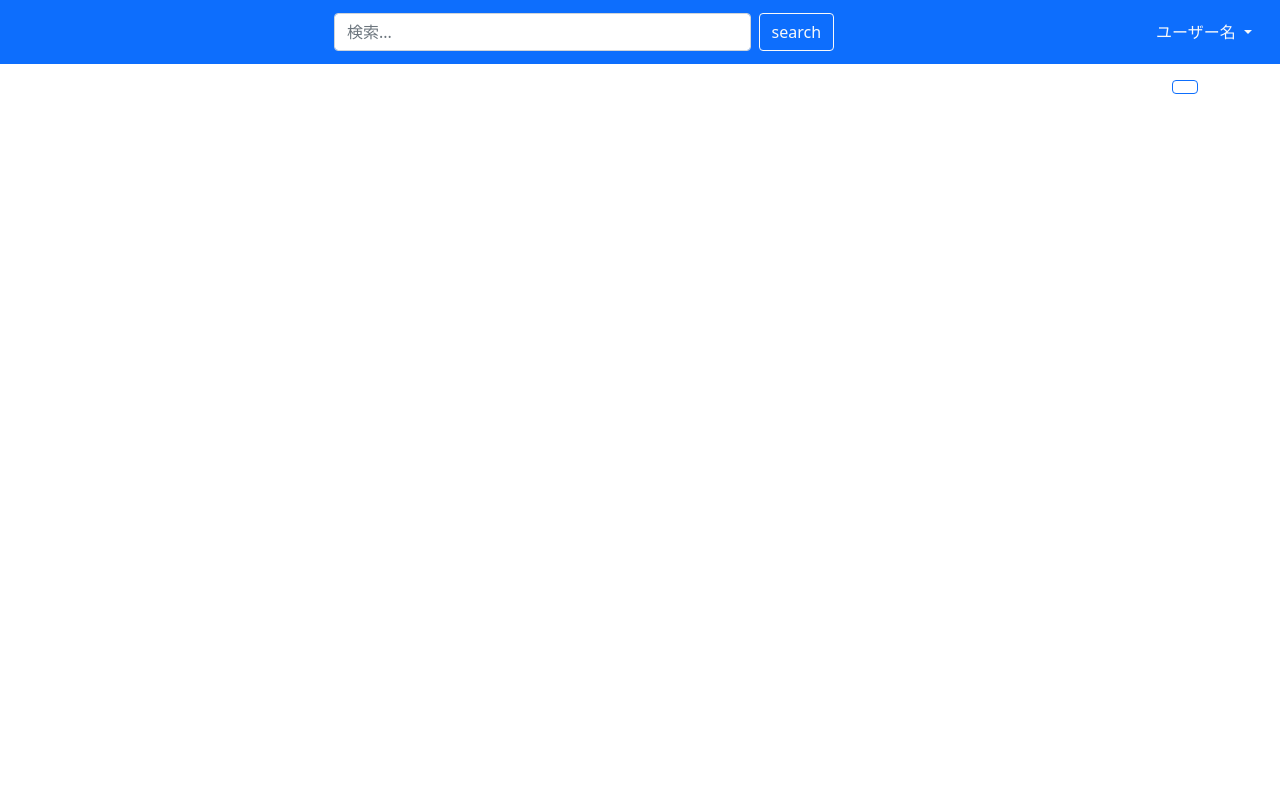
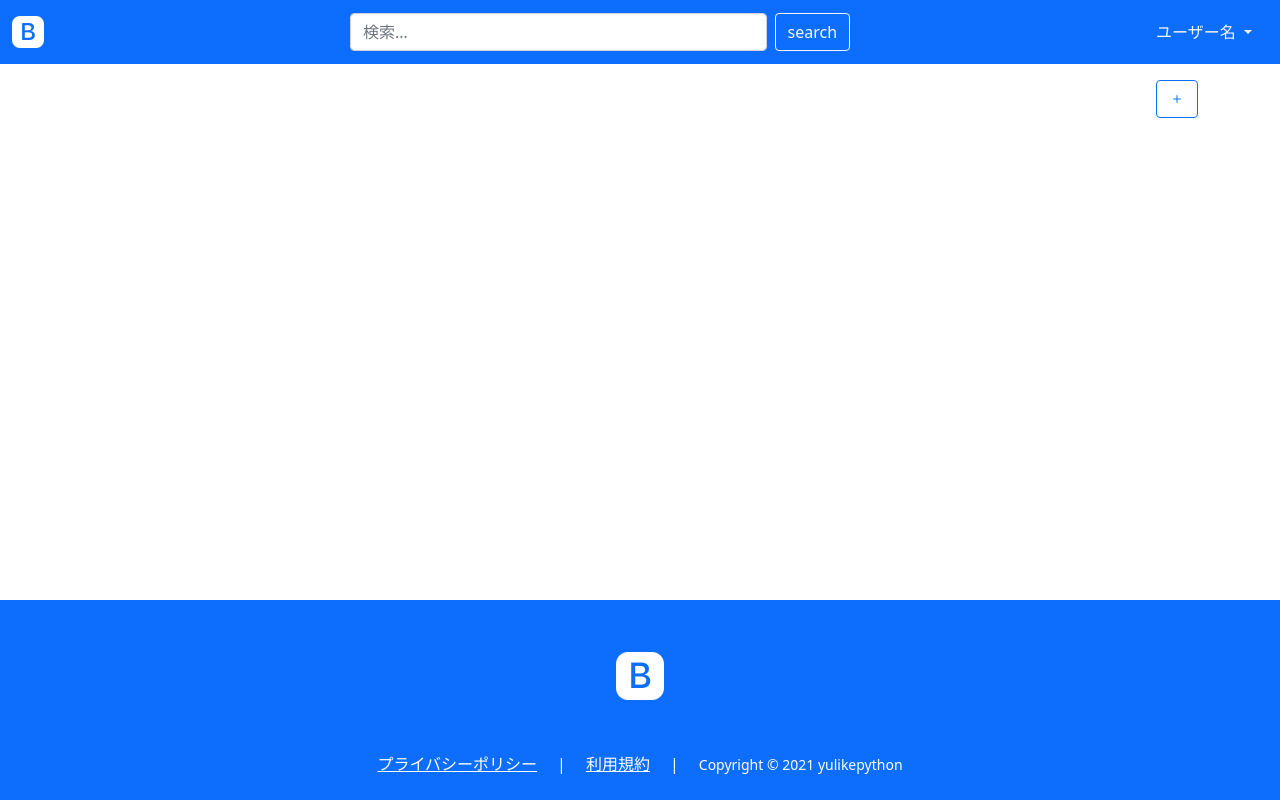
Before and after one commit to kenjiprograming/itc, a Django app: page /nippo/ in a window 1280 px wide. Run offline with Django 4.2, Linux system fonts and the light colour scheme; data that the repository does not hold is empty.

Commit message:
:lipstick: [4-2] add footer

```diff
--- a/src/nippo/templates/base.html
+++ b/src/nippo/templates/base.html
@@ -5,6 +5,9 @@
     <meta name="viewport" content="width=device-width, initial-scale=1">
     <title>{% block title %}{% endblock %}</title>
     <link href="https://cdn.jsdelivr.net/npm/bootstrap@5.0.0-beta1/dist/css/bootstrap.min.css" rel="stylesheet" integrity="sha384-giJF6kkoqNQ00vy+HMDP7azOuL0xtbfIcaT9wjKHr8RbDVddVHyTfAAsrekwKmP1" crossorigin="anonymous">
+    <link rel="stylesheet" href="https://cdn.jsdelivr.net/npm/bootstrap-icons@1.10.5/font/bootstrap-icons.css">
+    {% load static %}
+    <link rel="stylesheet" href="{% static 'css/footer.css' %}">
   </head>
 
   <body>
@@ -36,6 +39,31 @@
 
     {% block content %}{% endblock %}
 
+    <footer class="bg-primary">
+      <div id="footer-logo">
+        <a href="#">
+          <i class="bi bi-bootstrap-fill footer-logo" style="font-size: 3rem;"></i>
+        </a>
+      </div>
+      <div class="footer-content">
+        <div>
+          <a href="#">
+            プライバシーポリシー
+          </a>
+        </div>
+        <div>|</div>
+        <div>
+          <a href="#">
+             利用規約
+          </a>
+        </div>
+        <div>|</div>
+        <div>
+          <small>Copyright &copy; 2021 yulikepython</small>
+        </div>
+      </div>
+    </footer>
+
     <script src="https://cdn.jsdelivr.net/npm/bootstrap@5.0.0-beta1/dist/js/bootstrap.bundle.min.js" integrity="sha384-ygbV9kiqUc6oa4msXn9868pTtWMgiQaeYH7/t7LECLbyPA2x65Kgf80OJFdroafW" crossorigin="anonymous"></script>
   </body>
 </html>
--- /dev/null
+++ b/src/static_local/css/footer.css
@@ -0,0 +1,41 @@
+html {
+    position: relative;
+    min-height: 100%;
+    padding-bottom: 200px;
+    box-sizing: border-box;
+  }
+  footer {
+    position: absolute;
+    left: 0;
+    bottom: 0;
+    width: 100%;
+    height: 200px;
+  }
+
+  #footer-logo{
+    text-align:center;
+    margin:40px 0;
+  }
+
+  .footer-content{
+    display:flex;
+    justify-content: center;
+    color:white;
+  }
+
+  .footer-content div{
+    margin-left:10px;
+    margin-right:10px;
+  }
+
+  .footer-content a{
+    color:white;
+  }
+
+  .footer-content a:hover{
+    color:#f4f4f4;
+  }
+
+ .footer-logo{
+      color:white;
+  }
```
